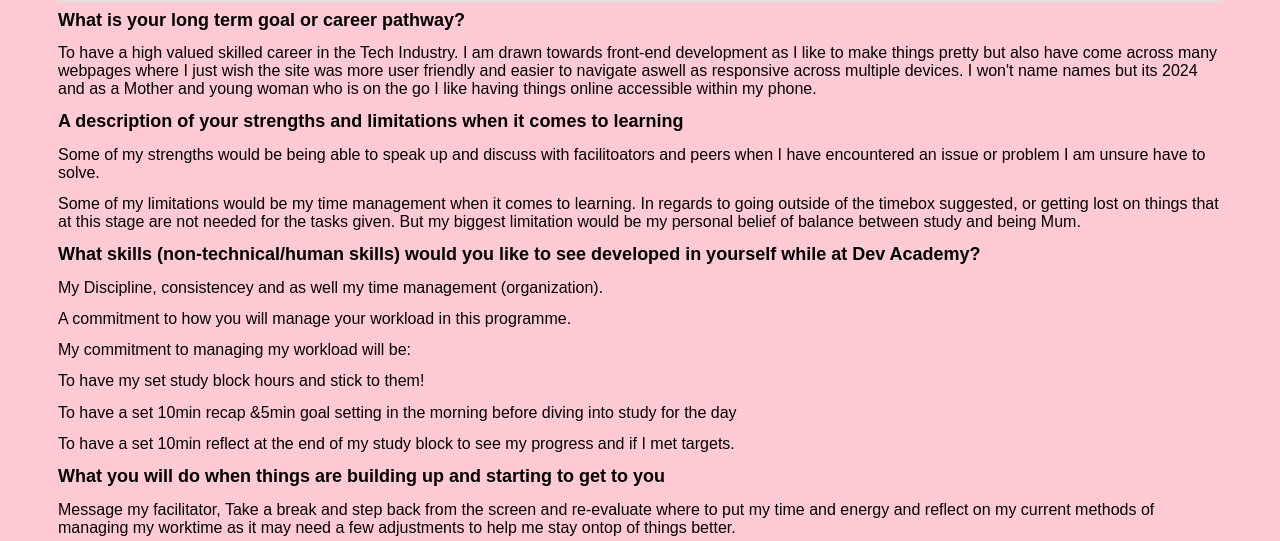
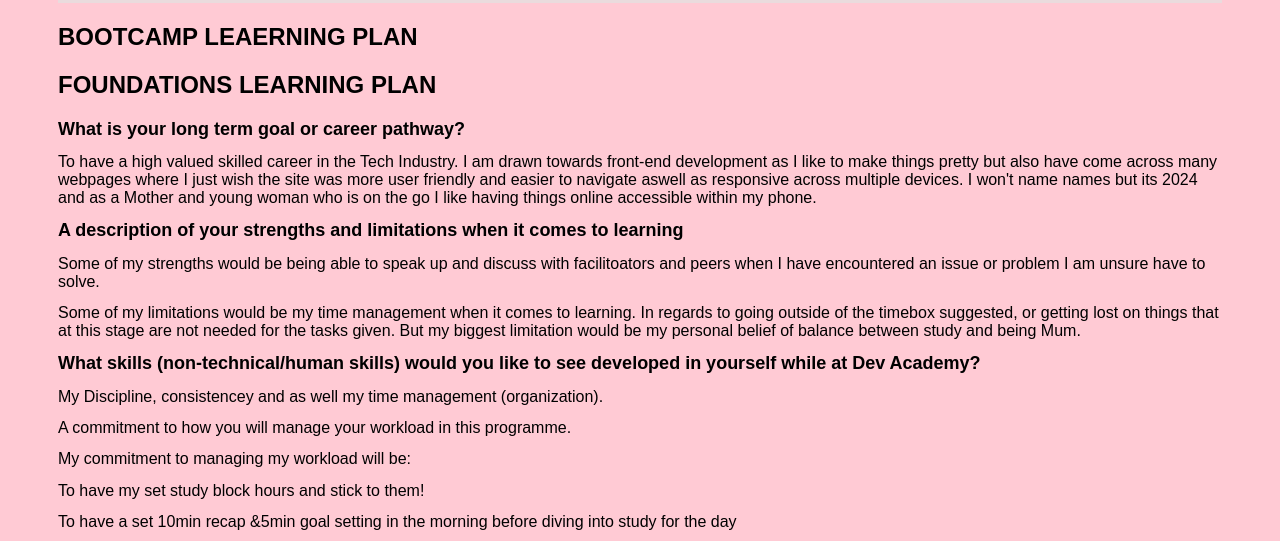
Before and after one commit to danica-taylor/danica-taylor.github.io, a plain HTML site: page blog/learning-plan.html in a window 1280 px wide. Shown: the part 241-782 px from the top of the page. Drawn offline with Linux system fonts and the light colour scheme.

Commit message:
Sectioned off the foundations learning plan. Created a new Bootcamp learning plan at the top

```diff
--- a/blog/learning-plan.html
+++ b/blog/learning-plan.html
@@ -9,6 +9,14 @@
     <h1>Learning Plan</h1>
   </header>
   <body>
+    <div>
+      <h2>BOOTCAMP LEAERNING PLAN</h2>
+      <p>
+
+      </p>
+    </div>
+    <div>
+    <h2>FOUNDATIONS LEARNING PLAN</h2>
     <p class="strong">What is your long term goal or career pathway?</p>
     <p>
       To have a high valued skilled career in the Tech Industry. I am drawn
@@ -85,6 +93,7 @@
       getting them ready, feed, quality core memory time with them, the shabang
       during those hours.
     </p>
+    </div>
   </body>
   <footer>
     <a href="../index.html">Return Home</a>
```
